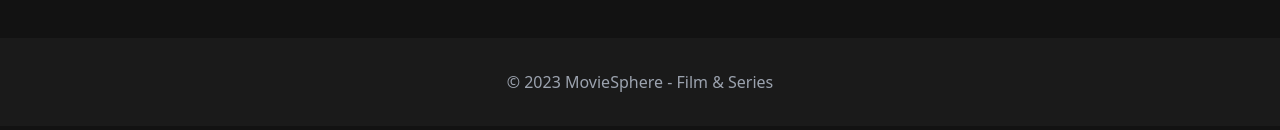
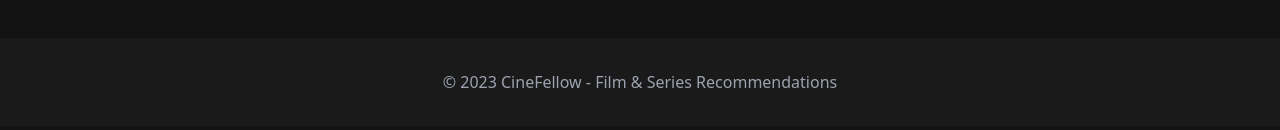
Before and after one commit to 3miruc/MovieSphere, a React (Vite) app: page / in a window 1280 px wide. Shown: the part 434-564 px from the top of the page. Built offline with nearby package versions, Linux system fonts and the light colour scheme; no server answers.

Commit message:
Reverted to edit 836d3426-df59-4c6c-a306-0b9dc555f996: "Update Index.tsx"

```diff
--- a/src/pages/Index.tsx
+++ b/src/pages/Index.tsx
@@ -57,7 +57,7 @@ const Index = () => {
 
       <footer className="bg-dark-800 text-gray-400 py-8">
         <div className="max-w-7xl mx-auto px-4 sm:px-6 lg:px-8">
-          <p className="text-center">© 2023 MovieSphere - Film & Series </p>
+          <p className="text-center">© 2023 CineFellow - Film & Series Recommendations</p>
         </div>
       </footer>
     </div>
```
